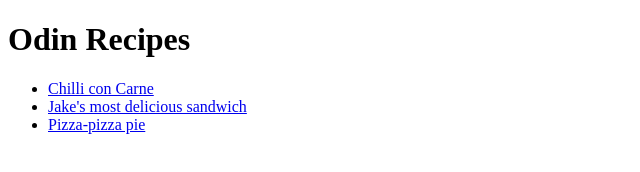
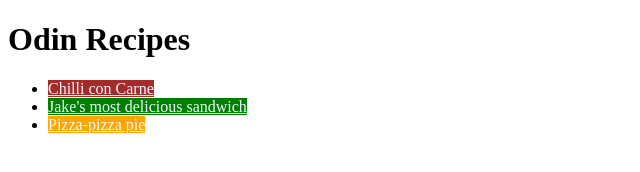
Before and after one commit to zer-ki/odin-recipes, a plain HTML site: page index.html in a window 1280 px wide. Shown: the whole page, without its empty margins (0-640 px from the left). Drawn offline with Linux system fonts and the light colour scheme.

Commit message:
Add style.css file and classes in index.html

```diff
--- a/index.html
+++ b/index.html
@@ -3,14 +3,15 @@
     <head>
         <meta charset="UTF-8">
         <meta lang="en">
+        <link rel="stylesheet" href="style.css">
         <title>Odin Recipes</title>
     </head>
     <body>
         <h1>Odin Recipes</h1>
         <ul>
-            <li><a href="recipes/chilli.html">Chilli con Carne</li>
-            <li><a href="recipes/jakes-sandwich.html">Jake's most delicious sandwich</a></li>
-            <li><a href="recipes/pizzapie.html">Pizza-pizza pie</a></li>
+            <li><a href="recipes/chilli.html" class="recipe chilli">Chilli con Carne</li>
+            <li><a href="recipes/jakes-sandwich.html" class="recipe sandwich">Jake's most delicious sandwich</a></li>
+            <li><a href="recipes/pizzapie.html" class="recipe pizza">Pizza-pizza pie</a></li>
         </ul>
     </body>
 </html>
--- /dev/null
+++ b/style.css
@@ -0,0 +1,13 @@
+.recipe{
+    font-family: 'Times New Roman', Times, serif;
+    color: aliceblue;
+}
+.chilli{
+    background-color: brown;
+}
+.sandwich{
+    background-color: green;
+}
+.pizza{
+    background-color: orange;
+}
```
